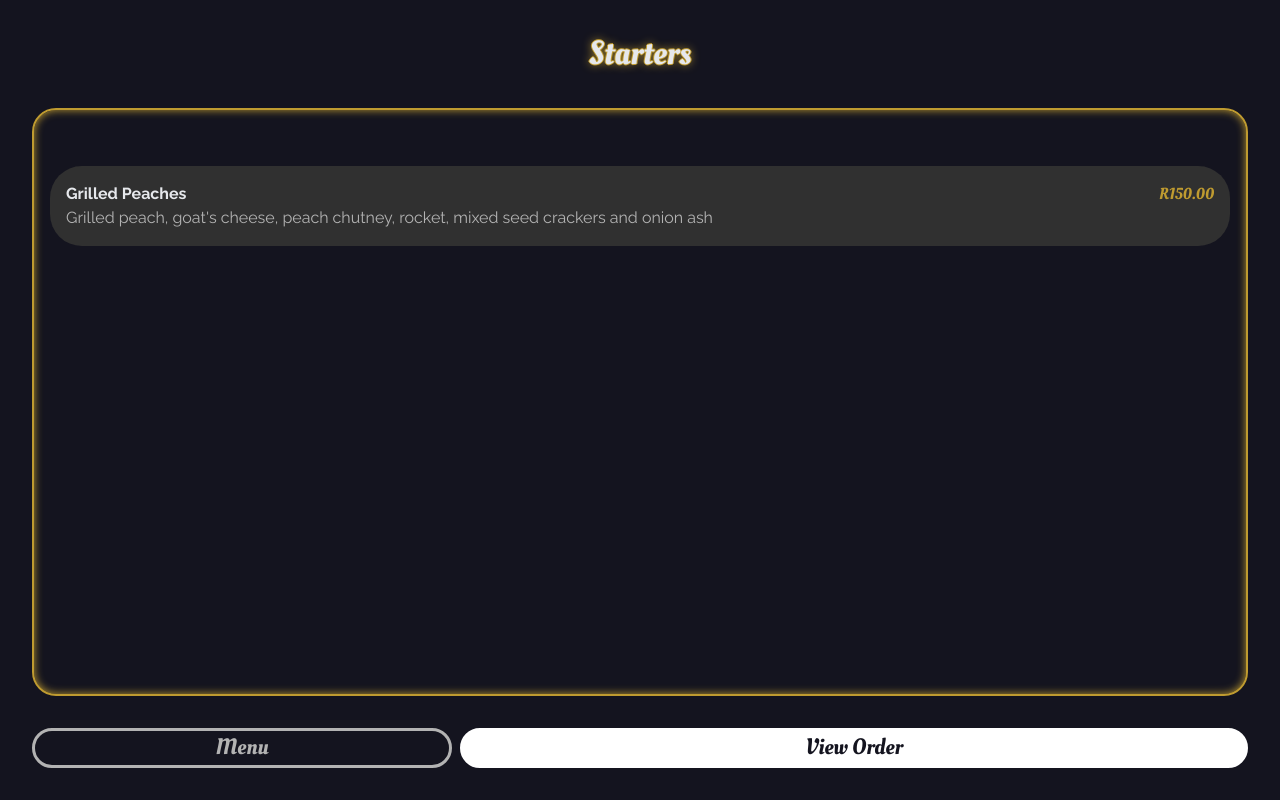
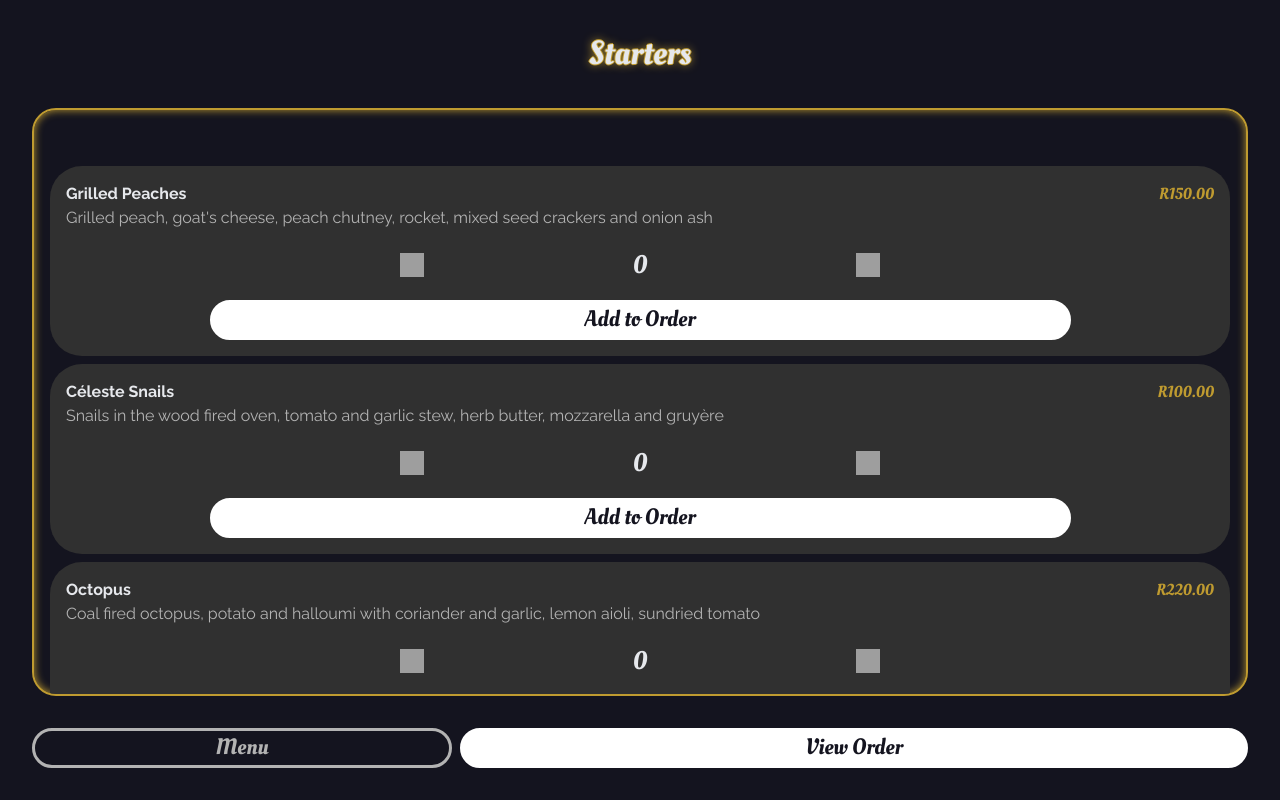
Before and after one commit to FabioSVBBD/celeste-angular, an Angular app: page /a-la-carte/starters in a window 1280 px wide. Built offline with nearby package versions, Linux system fonts and the light colour scheme; grey boxes are pictures that could not be loaded.

Commit message:
Created starters page and fixed other components

```diff
--- a/src/app/components/menu-item/menu-item.component.html
+++ b/src/app/components/menu-item/menu-item.component.html
@@ -12,4 +12,6 @@
     </section>
   </section>
   <h2 class="text-primary-grey">{{ secondary }}</h2>
+
+  <ng-content></ng-content>
 </article>
--- a/src/app/components/order-tool/order-tool.component.html
+++ b/src/app/components/order-tool/order-tool.component.html
@@ -1,4 +1,4 @@
-<article class="w-full mt-4 text-center">
+<article class="flex flex-col items-center w-full mt-4">
   <section class="flex justify-around items-center w-3/5 m-auto">
     <img
       class="w-6 h-6"
@@ -13,10 +13,10 @@
     />
   </section>
 
-  <h4 class="text-xs">Number of Person</h4>
-  <p class="font-oleo text-primary-grey">R100 per person</p>
+  <h4 *ngIf="detailed" class="text-xs">Number of Person</h4>
+  <p *ngIf="detailed" class="font-oleo text-primary-grey">R100 per person</p>
 
-  <footer class="mt-4">
+  <footer class="mt-4 w-3/4">
     <app-button (click)="addToOrderClicked()">Add to Order</app-button>
   </footer>
 </article>
--- a/src/app/components/order-tool/order-tool.component.ts
+++ b/src/app/components/order-tool/order-tool.component.ts
@@ -6,13 +6,12 @@ import { Component, Input, Output, OnInit, EventEmitter } from '@angular/core';
   styleUrls: ['./order-tool.component.css'],
 })
 export class OrderToolComponent implements OnInit {
-  @Input() counter: number;
+  @Input() counter: number = 0;
+  @Input() detailed: boolean = false;
 
   @Output() countEvent = new EventEmitter<number>();
 
-  constructor() {
-    this.counter = 0;
-  }
+  constructor() {}
 
   increment() {
     this.counter++;
--- /dev/null
+++ b/src/app/interfaces/orderable.ts
@@ -0,0 +1,18 @@
+import { state } from '../../assets/state/state';
+
+export class Orderable {
+  addToOrder(
+    order: { title: string; description: string; price: number },
+    quantity: number
+  ): void {
+    state[order.title] = {
+      name: order.title,
+      quantity: quantity,
+      amount: order.price,
+    };
+  }
+
+  itemAddedToOrder(title: string): boolean {
+    return title in state;
+  }
+}
--- a/src/app/pages/carte-journey/starters-page/starters-page.component.html
+++ b/src/app/pages/carte-journey/starters-page/starters-page.component.html
@@ -3,15 +3,23 @@
 
   <app-gold-box>
     <app-menu-item
-      primary="Grilled Peaches"
-      secondary="Grilled peach, goat's cheese, peach chutney, rocket, mixed seed crackers and onion ash"
-      [price]="150"
+      *ngFor="let entry of getStarters()"
+      [primary]="entry.title"
+      [secondary]="entry.description"
+      [price]="entry.price"
       [detailed]="true"
-    ></app-menu-item>
+      [selected]="itemAddedToOrder(entry.title)"
+    >
+      <app-order-tool (countEvent)="addToOrder(entry, $event)"></app-order-tool>
+    </app-menu-item>
   </app-gold-box>
 
   <section class="flex w-full space-x-2">
-    <app-button type="secondary" class="w-2/5">Menu</app-button>
-    <app-button class="w-3/4">View Order</app-button>
+    <app-button (click)="menuClicked()" type="secondary" class="w-2/5"
+      >Menu</app-button
+    >
+    <app-button (click)="viewOrderClicked()" class="w-3/4"
+      >View Order</app-button
+    >
   </section>
 </article>
--- a/src/app/pages/carte-journey/starters-page/starters-page.component.ts
+++ b/src/app/pages/carte-journey/starters-page/starters-page.component.ts
@@ -1,15 +1,31 @@
 import { Component, OnInit } from '@angular/core';
+import { Router } from '@angular/router';
+import { Location } from '@angular/common';
+
+import { menu } from '../../../../assets/data/a-la-carte-menu';
+import { Orderable } from 'src/app/interfaces/Orderable';
 
 @Component({
   selector: 'app-starters-page',
   templateUrl: './starters-page.component.html',
-  styleUrls: ['./starters-page.component.css']
+  styleUrls: ['./starters-page.component.css'],
 })
-export class StartersPageComponent implements OnInit {
-
-  constructor() { }
-
-  ngOnInit(): void {
+export class StartersPageComponent extends Orderable implements OnInit {
+  constructor(private router: Router, private location: Location) {
+    super();
   }
 
+  ngOnInit(): void {}
+
+  getStarters() {
+    return menu.starters;
+  }
+
+  menuClicked() {
+    this.location.back();
+  }
+
+  viewOrderClicked() {
+    this.router.navigate(['confirm']);
+  }
 }
--- a/src/app/pages/tasting-journey/home/home.component.html
+++ b/src/app/pages/tasting-journey/home/home.component.html
@@ -14,6 +14,7 @@
       <app-order-tool
         [counter]="personCount"
         (countEvent)="updateCounter($event)"
+        [detailed]="true"
       ></app-order-tool>
     </section>
   </app-gold-box>
```
